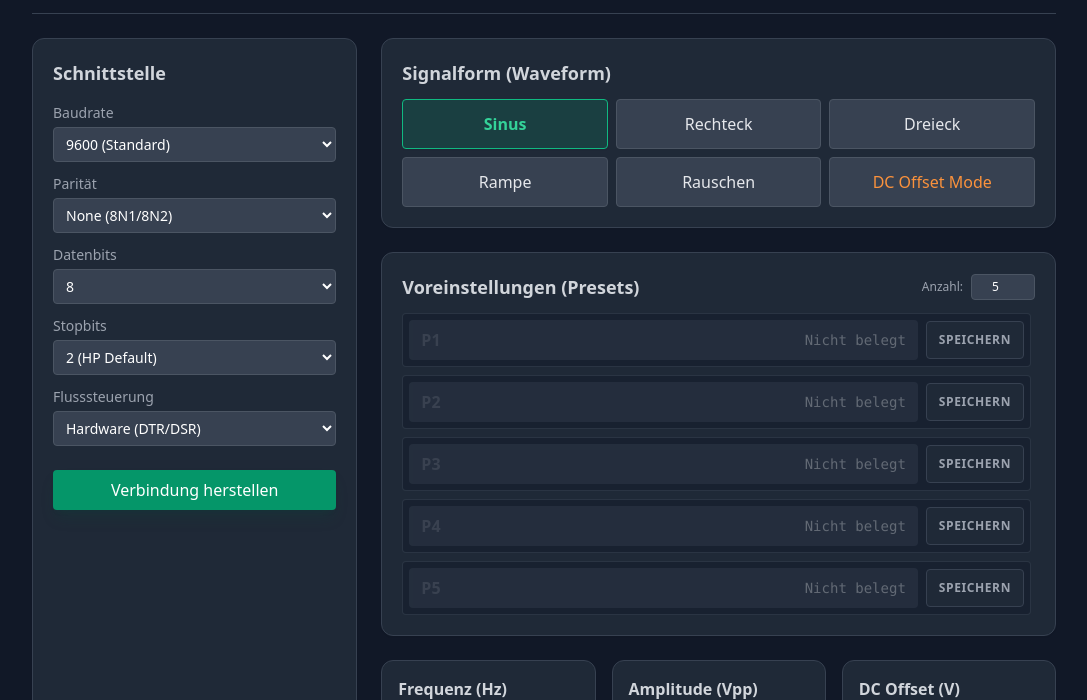
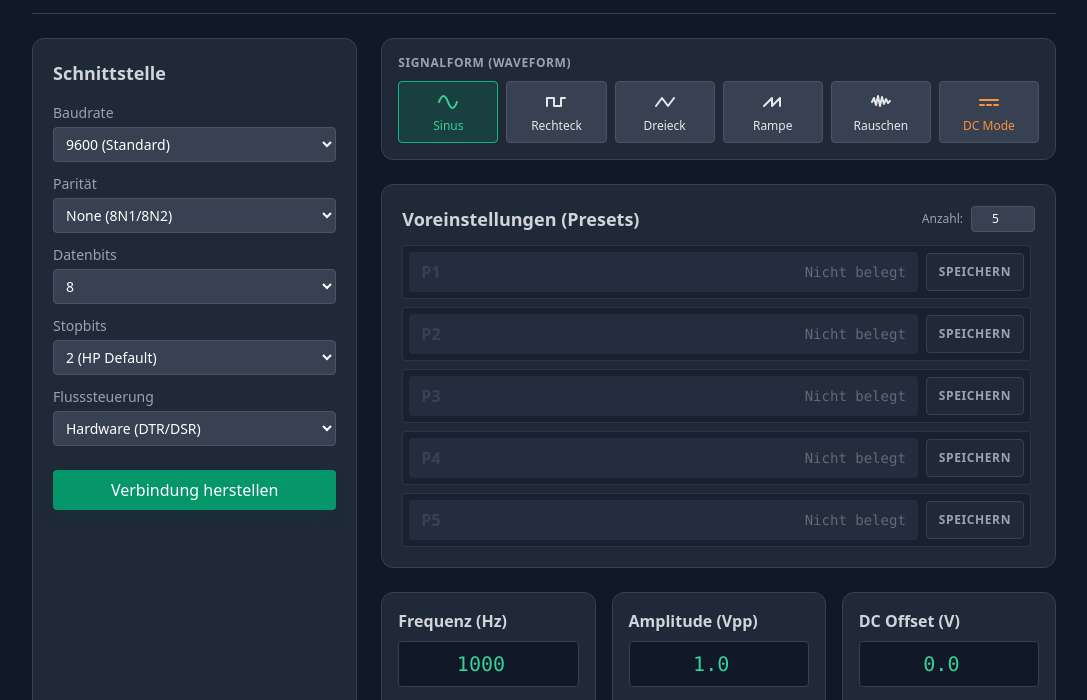
Before and after one commit to jocrichton/HP33120A-Controller, a plain HTML site: page index.html in a window 1280 px wide. Shown: the part 59-759 px from the top of the page, without its empty margins (96-1183 px from the left). Drawn offline with nearby package versions, Linux system fonts and the light colour scheme.

Commit message:
Update index.html
SVG-Vektor-Icons: Jede Signalform hat ein passendes Icon (Sinuswelle, Rechteck, Dreieck, Rampe, Rauschen und DC-Symbol).

Kompaktes Layout: Die Buttons nutzen jetzt ein Flex-Column-Layout (Icon oben, kleiner Text unten).

Platzersparnis: Auf Desktop-Bildschirmen liegen alle 6 Buttons nebeneinander in einer Reihe (grid-cols-3 sm:grid-cols-6), was extrem viel vertikalen Platz spart.

```diff
--- a/index.html
+++ b/index.html
@@ -92,16 +92,47 @@
             <!-- Spalte 2 & 3: Generator Steuerung -->
             <div class="md:col-span-2 space-y-6">
 
-                <!-- Signalform (Waveform) -->
-                <div class="bg-white dark:bg-gray-800 p-5 rounded-xl border border-slate-200 dark:border-gray-700 shadow-sm">
-                    <h2 class="text-lg font-semibold text-slate-700 dark:text-gray-300 mb-3">Signalform (Waveform)</h2>
-                    <div class="grid grid-cols-2 sm:grid-cols-3 gap-2">
-                        <button data-type="SIN" onclick="setWaveform('SIN')" class="waveform-btn bg-slate-100 hover:bg-slate-200 dark:bg-gray-700 dark:hover:bg-gray-600 p-3 rounded font-medium border border-slate-300 dark:border-gray-600 active:scale-95 transition-all text-center cursor-pointer">Sinus</button>
-                        <button data-type="SQU" onclick="setWaveform('SQU')" class="waveform-btn bg-slate-100 hover:bg-slate-200 dark:bg-gray-700 dark:hover:bg-gray-600 p-3 rounded font-medium border border-slate-300 dark:border-gray-600 active:scale-95 transition-all text-center cursor-pointer">Rechteck</button>
-                        <button data-type="TRI" onclick="setWaveform('TRI')" class="waveform-btn bg-slate-100 hover:bg-slate-200 dark:bg-gray-700 dark:hover:bg-gray-600 p-3 rounded font-medium border border-slate-300 dark:border-gray-600 active:scale-95 transition-all text-center cursor-pointer">Dreieck</button>
-                        <button data-type="RAMP" onclick="setWaveform('RAMP')" class="waveform-btn bg-slate-100 hover:bg-slate-200 dark:bg-gray-700 dark:hover:bg-gray-600 p-3 rounded font-medium border border-slate-300 dark:border-gray-600 active:scale-95 transition-all text-center cursor-pointer">Rampe</button>
-                        <button data-type="NOIS" onclick="setWaveform('NOIS')" class="waveform-btn bg-slate-100 hover:bg-slate-200 dark:bg-gray-700 dark:hover:bg-gray-600 p-3 rounded font-medium border border-slate-300 dark:border-gray-600 active:scale-95 transition-all text-center cursor-pointer">Rauschen</button>
-                        <button data-type="DC" onclick="setWaveform('DC')" class="waveform-btn bg-slate-100 hover:bg-slate-200 dark:bg-gray-700 dark:hover:bg-gray-600 p-3 rounded font-medium border border-slate-300 dark:border-gray-600 active:scale-95 transition-all text-center text-orange-600 dark:text-orange-400 font-bold cursor-pointer">DC Offset Mode</button>
+                <!-- Signalform (Waveform) - Kompakte Buttons mit SVG Icons -->
+                <div class="bg-white dark:bg-gray-800 p-4 rounded-xl border border-slate-200 dark:border-gray-700 shadow-sm">
+                    <h2 class="text-xs font-semibold text-slate-500 dark:text-gray-400 uppercase tracking-wider mb-2.5">Signalform (Waveform)</h2>
+                    <div class="grid grid-cols-3 sm:grid-cols-6 gap-2">
+
+                        <!-- Sinus -->
+                        <button data-type="SIN" onclick="setWaveform('SIN')" class="waveform-btn flex flex-col items-center justify-center p-2 rounded transition-all active:scale-95 cursor-pointer text-xs font-medium border border-slate-300 dark:border-gray-600">
+                            <svg class="w-6 h-6 stroke-current fill-none mb-1" viewBox="0 0 24 24" stroke-width="2"><path d="M 3 12 C 6 4, 9 4, 12 12 C 15 20, 18 20, 21 12" stroke-linecap="round"/></svg>
+                            <span>Sinus</span>
+                        </button>
+
+                        <!-- Rechteck -->
+                        <button data-type="SQU" onclick="setWaveform('SQU')" class="waveform-btn flex flex-col items-center justify-center p-2 rounded transition-all active:scale-95 cursor-pointer text-xs font-medium border border-slate-300 dark:border-gray-600">
+                            <svg class="w-6 h-6 stroke-current fill-none mb-1" viewBox="0 0 24 24" stroke-width="2"><path d="M 3 16 V 8 H 10 V 16 H 17 V 8 H 21" stroke-linecap="round" stroke-linejoin="round"/></svg>
+                            <span>Rechteck</span>
+                        </button>
+
+                        <!-- Dreieck -->
+                        <button data-type="TRI" onclick="setWaveform('TRI')" class="waveform-btn flex flex-col items-center justify-center p-2 rounded transition-all active:scale-95 cursor-pointer text-xs font-medium border border-slate-300 dark:border-gray-600">
+                            <svg class="w-6 h-6 stroke-current fill-none mb-1" viewBox="0 0 24 24" stroke-width="2"><path d="M 3 16 L 9 8 L 15 16 L 21 8" stroke-linecap="round" stroke-linejoin="round"/></svg>
+                            <span>Dreieck</span>
+                        </button>
+
+                        <!-- Rampe -->
+                        <button data-type="RAMP" onclick="setWaveform('RAMP')" class="waveform-btn flex flex-col items-center justify-center p-2 rounded transition-all active:scale-95 cursor-pointer text-xs font-medium border border-slate-300 dark:border-gray-600">
+                            <svg class="w-6 h-6 stroke-current fill-none mb-1" viewBox="0 0 24 24" stroke-width="2"><path d="M 3 16 L 11 8 V 16 L 19 8 V 16" stroke-linecap="round" stroke-linejoin="round"/></svg>
+                            <span>Rampe</span>
+                        </button>
+
+                        <!-- Rauschen -->
+                        <button data-type="NOIS" onclick="setWaveform('NOIS')" class="waveform-btn flex flex-col items-center justify-center p-2 rounded transition-all active:scale-95 cursor-pointer text-xs font-medium border border-slate-300 dark:border-gray-600">
+                            <svg class="w-6 h-6 stroke-current fill-none mb-1" viewBox="0 0 24 24" stroke-width="2"><path d="M 3 12 L 5 8 L 7 15 L 9 6 L 11 16 L 13 7 L 15 14 L 17 9 L 19 13 L 21 11" stroke-linecap="round" stroke-linejoin="round"/></svg>
+                            <span>Rauschen</span>
+                        </button>
+
+                        <!-- DC -->
+                        <button data-type="DC" onclick="setWaveform('DC')" class="waveform-btn flex flex-col items-center justify-center p-2 rounded transition-all active:scale-95 cursor-pointer text-xs font-medium border border-slate-300 dark:border-gray-600 text-orange-600 dark:text-orange-400">
+                            <svg class="w-6 h-6 stroke-current fill-none mb-1" viewBox="0 0 24 24" stroke-width="2"><path d="M 3 10 H 21 M 3 15 H 7 M 10 15 H 14 M 17 15 H 21" stroke-linecap="round"/></svg>
+                            <span>DC Mode</span>
+                        </button>
+
                     </div>
                 </div>
 
@@ -111,7 +142,6 @@
                         <h2 class="text-lg font-semibold text-slate-700 dark:text-gray-300">Voreinstellungen (Presets)</h2>
                         <div class="flex items-center gap-2 text-xs">
                             <span class="text-slate-500 dark:text-gray-400">Anzahl:</span>
-                            <!-- Zahlenfeld für beliebige Anzahl -->
                             <input type="number" id="presetCountInput" value="5" min="1" max="99" onchange="changePresetCount(this.value)" class="w-16 text-center bg-slate-100 dark:bg-gray-700 border border-slate-300 dark:border-gray-600 rounded px-2 py-1 text-slate-900 dark:text-white focus:outline-none focus:border-emerald-500 font-medium">
                         </div>
                     </div>
@@ -222,7 +252,6 @@
             const savedTheme = localStorage.getItem('hp33120a_theme') || 'dark';
             applyTheme(savedTheme);
 
-            // Gespeicherte Preset-Anzahl laden
             const savedPresetCount = localStorage.getItem('hp33120a_presetCount');
             if (savedPresetCount) {
                 let parsed = parseInt(savedPresetCount, 10);
@@ -397,11 +426,14 @@
             currentWaveform = type;
             localStorage.setItem('hp33120a_currentWaveform', type);
 
+            const baseClass = "waveform-btn flex flex-col items-center justify-center p-2 rounded transition-all active:scale-95 cursor-pointer text-xs font-medium border";
+
             document.querySelectorAll('.waveform-btn').forEach(btn => {
                 if (btn.dataset.type === type) {
-                    btn.className = "waveform-btn bg-emerald-600/10 text-emerald-600 border-emerald-500 dark:bg-emerald-600/20 dark:text-emerald-400 p-3 rounded font-bold border dark:border-emerald-500 active:scale-95 transition-all text-center cursor-pointer shadow-sm";
+                    btn.className = `${baseClass} bg-emerald-600/10 text-emerald-600 border-emerald-500 dark:bg-emerald-600/20 dark:text-emerald-400 font-bold shadow-sm`;
                 } else {
-                    btn.className = "waveform-btn bg-slate-100 hover:bg-slate-200 dark:bg-gray-700 dark:hover:bg-gray-600 text-slate-800 dark:text-gray-200 p-3 rounded font-medium border border-slate-300 dark:border-gray-600 active:scale-95 transition-all text-center cursor-pointer" + (btn.dataset.type === 'DC' ? ' text-orange-600 dark:text-orange-400 font-bold' : '');
+                    const dcExtra = btn.dataset.type === 'DC' ? ' text-orange-600 dark:text-orange-400 font-bold' : ' text-slate-700 dark:text-gray-200';
+                    btn.className = `${baseClass} bg-slate-100 hover:bg-slate-200 dark:bg-gray-700 dark:hover:bg-gray-600 border-slate-300 dark:border-gray-600${dcExtra}`;
                 }
             });
 
@@ -452,12 +484,11 @@
         function changePresetCount(val) {
             let count = parseInt(val, 10);
 
-            // Plausibilitätsprüfung (damit das Rendern nicht eskaliert)
             if (isNaN(count) || count < 1) count = 1;
             if (count > 99) count = 99;
 
             presetCount = count;
-            document.getElementById('presetCountInput').value = presetCount; // Updatet das Feld, falls das Limit gegriffen hat
+            document.getElementById('presetCountInput').value = presetCount;
             localStorage.setItem('hp33120a_presetCount', presetCount);
             rebuildPresetUI();
         }
```
